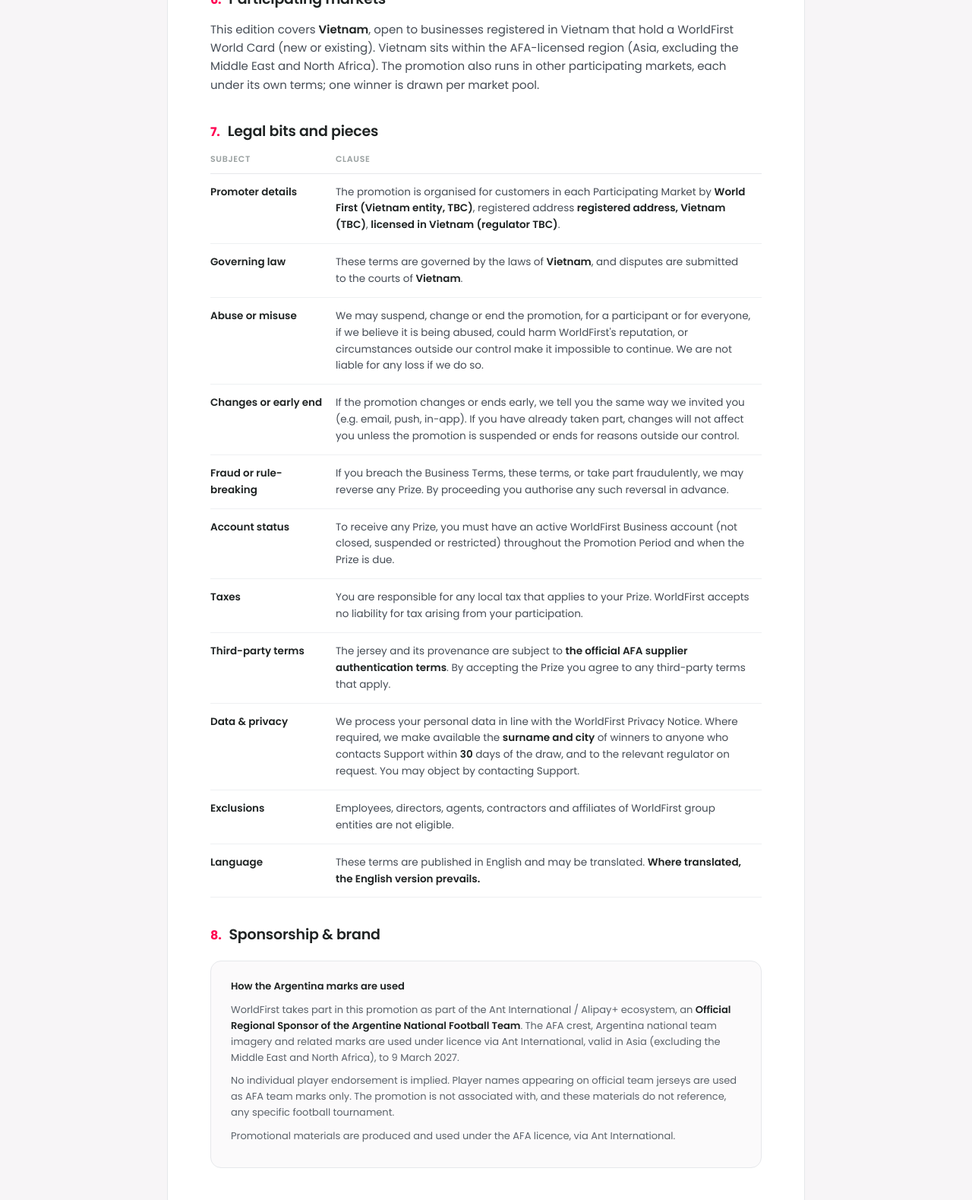
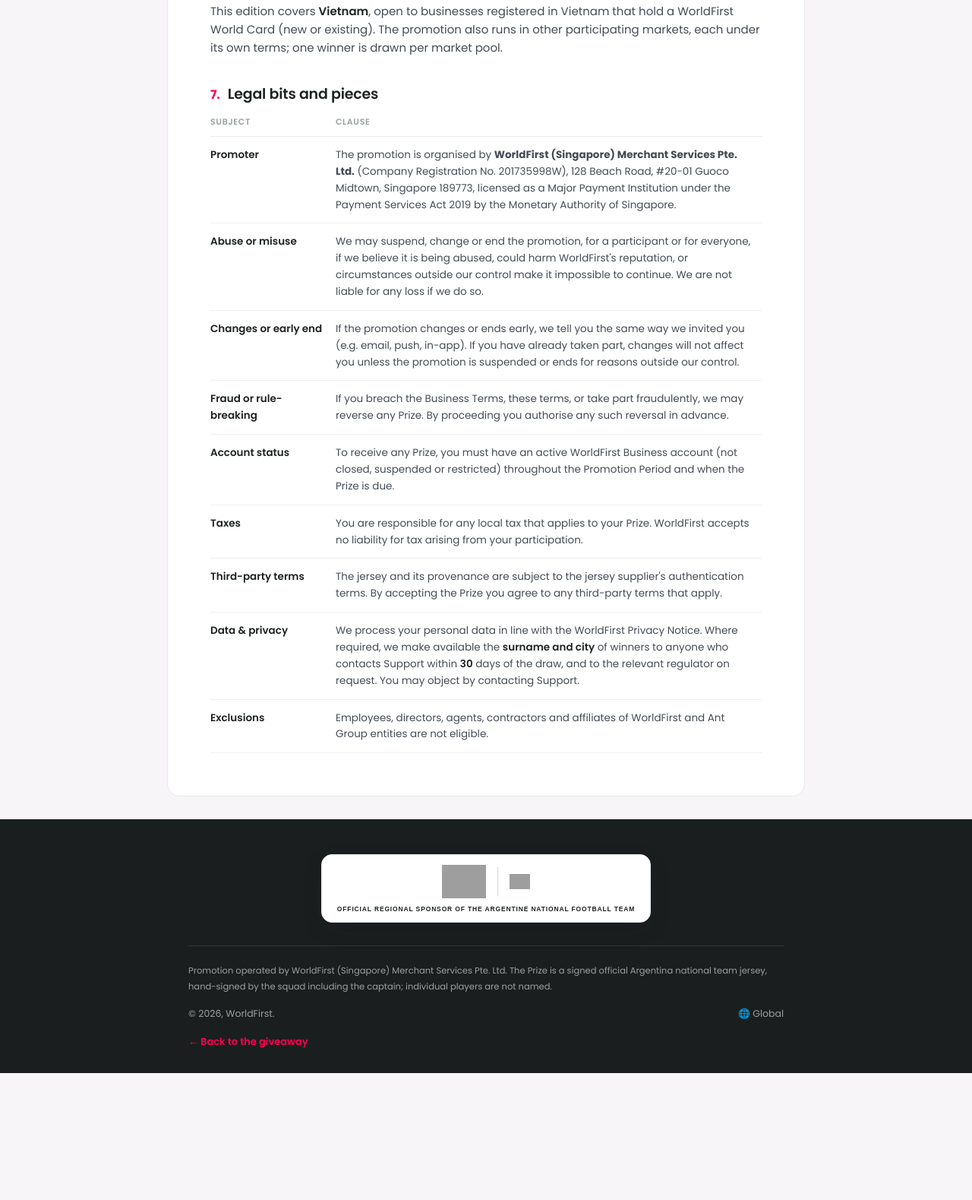
Before and after one commit to socialworldfirst/worldfirst-argentina-vn, a plain HTML site: page rules.html in a window 1280 px wide. Shown: the part 2465-4044 px from the top of the page at 76% size. After the commit the page ends 3877 px from the top, so only its background shows below. Drawn offline with Linux system fonts and the light colour scheme; grey boxes are pictures that could not be loaded; a web font is replaced by a local one.

Commit message:
Real WorldFirst (SG) entity from live site; remove governing-law/language/AFA-licence/made-up emails; SEA = region excl SG+VN (no MY/TH); wire real World Card sign-up URLs

```diff
--- a/rules.html
+++ b/rules.html
@@ -145,7 +145,7 @@
       <li>hold an active <b>World Card</b> (physical or virtual) on your account.</li>
     </ul>
     <p><b>Required step:</b> hold a World Card (open one if you don't already have it, available to new and existing WorldFirst customers) and reach at least <span class="ph">USD 1,500</span> in <b>Eligible Spend</b> on that card during the Promotion Period. Eligible Spend is defined as <span class="ph">the accumulative total of payments made with your World Card to suppliers, services or business expenses during the Promotion Period</span>. You receive <span class="ph">one</span> entry per <span class="ph">Eligible Participant</span>.</p>
-    <p><b>No purchase necessary.</b> You can also obtain one entry without making a payment. Email <b>vn-promo@worldfirst.com</b> during the Promotion Period with your registered business name and the last four digits of your World Card, and "Argentina Jersey Draw" as the subject line. Limited to one free entry per Eligible Participant.</p>
+    <p><b>No purchase necessary.</b> You can also obtain one entry without making a payment. Contact WorldFirst customer support during the Promotion Period with your registered business name and the last four digits of your World Card, quoting "Argentina Jersey Draw". Limited to one free entry per Eligible Participant.</p>
 
     <h2><span class="n">3.</span>How the Prize Draw works</h2>
     <p>Entries close at the end of the Promotion Period. The Prize Draw takes place on a single fixed date, <span class="ph">31 August 2026</span>, when we include all Eligible Participants who completed the required step and randomly select <b>three</b> winners, one per Participating Market.</p>
@@ -157,37 +157,28 @@
     <p>There is no cash alternative to the Prize. The Prize is not transferable except as we permit.</p>
 
     <h2><span class="n">5.</span>The Prize</h2>
-    <p>Each Prize is one (1) official Argentina national team jersey, hand-signed by members of the Argentina squad, including the team captain. Jerseys are authenticated by the Argentine Football Association (AFA). Where a jersey carries a player name and number, it is an official Argentina National Team jersey (an AFA mark).</p>
+    <p>Each Prize is one (1) official Argentina national team jersey, hand-signed by members of the Argentina squad, including the team captain, and authenticated by the Argentine Football Association.</p>
     <p>No individual player is named in this promotion and no individual-player endorsement is implied. Players are referred to collectively as the squad and the captain. The Prize is the signed jersey only, with no cash alternative.</p>
 
     <h2><span class="n">6.</span>Participating markets</h2>
-    <p>This edition covers <b>Vietnam</b>, open to businesses registered in Vietnam that hold a WorldFirst World Card (new or existing). Vietnam sits within the AFA-licensed region (Asia, excluding the Middle East and North Africa). The promotion also runs in other participating markets, each under its own terms; one winner is drawn per market pool.</p>
+    <p>This edition covers <b>Vietnam</b>, open to businesses registered in Vietnam that hold a WorldFirst World Card (new or existing). The promotion also runs in other participating markets, each under its own terms; one winner is drawn per market pool.</p>
 
     <h2><span class="n">7.</span>Legal bits and pieces</h2>
     <table>
       <thead><tr><th>Subject</th><th>Clause</th></tr></thead>
       <tbody>
-        <tr><td class="subj">Promoter details</td><td>The promotion is organised for customers in each Participating Market by <span class="ph"><span class="ph">World First (Vietnam entity, TBC)</span></span>, registered address <span class="ph"><span class="ph">registered address, Vietnam (TBC)</span></span>, <span class="ph"><span class="ph">licensed in Vietnam (regulator TBC)</span></span>.</td></tr>
-        <tr><td class="subj">Governing law</td><td>These terms are governed by the laws of <span class="ph">Vietnam</span>, and disputes are submitted to the courts of <span class="ph">Vietnam</span>.</td></tr>
+        <tr><td class="subj">Promoter</td><td>The promotion is organised by <b>WorldFirst (Singapore) Merchant Services Pte. Ltd.</b> (Company Registration No. 201735998W), 128 Beach Road, #20-01 Guoco Midtown, Singapore 189773, licensed as a Major Payment Institution under the Payment Services Act 2019 by the Monetary Authority of Singapore.</td></tr>
         <tr><td class="subj">Abuse or misuse</td><td>We may suspend, change or end the promotion, for a participant or for everyone, if we believe it is being abused, could harm WorldFirst's reputation, or circumstances outside our control make it impossible to continue. We are not liable for any loss if we do so.</td></tr>
         <tr><td class="subj">Changes or early end</td><td>If the promotion changes or ends early, we tell you the same way we invited you (e.g. email, push, in-app). If you have already taken part, changes will not affect you unless the promotion is suspended or ends for reasons outside our control.</td></tr>
         <tr><td class="subj">Fraud or rule-breaking</td><td>If you breach the Business Terms, these terms, or take part fraudulently, we may reverse any Prize. By proceeding you authorise any such reversal in advance.</td></tr>
         <tr><td class="subj">Account status</td><td>To receive any Prize, you must have an active WorldFirst Business account (not closed, suspended or restricted) throughout the Promotion Period and when the Prize is due.</td></tr>
         <tr><td class="subj">Taxes</td><td>You are responsible for any local tax that applies to your Prize. WorldFirst accepts no liability for tax arising from your participation.</td></tr>
-        <tr><td class="subj">Third-party terms</td><td>The jersey and its provenance are subject to <span class="ph">the official AFA supplier authentication terms</span>. By accepting the Prize you agree to any third-party terms that apply.</td></tr>
+        <tr><td class="subj">Third-party terms</td><td>The jersey and its provenance are subject to the jersey supplier's authentication terms. By accepting the Prize you agree to any third-party terms that apply.</td></tr>
         <tr><td class="subj">Data &amp; privacy</td><td>We process your personal data in line with the WorldFirst Privacy Notice. Where required, we make available the <span class="ph">surname and city</span> of winners to anyone who contacts Support within <span class="ph">30</span> days of the draw, and to the relevant regulator on request. You may object by contacting Support.</td></tr>
-        <tr><td class="subj">Exclusions</td><td>Employees, directors, agents, contractors and affiliates of WorldFirst group entities are not eligible.</td></tr>
-        <tr><td class="subj">Language</td><td>These terms are published in English and may be translated. <span class="ph">Where translated, the English version prevails.</span></td></tr>
+        <tr><td class="subj">Exclusions</td><td>Employees, directors, agents, contractors and affiliates of WorldFirst and Ant Group entities are not eligible.</td></tr>
       </tbody>
     </table>
 
-    <h2><span class="n">8.</span>Sponsorship &amp; brand</h2>
-    <div class="afa">
-      <h3>How the Argentina marks are used</h3>
-      <p>WorldFirst takes part in this promotion as part of the Ant International / Alipay+ ecosystem, an <b>Official Regional Sponsor of the Argentine National Football Team</b>. The AFA crest, Argentina national team imagery and related marks are used under licence via Ant International, valid in Asia (excluding the Middle East and North Africa), to 9 March 2027.</p>
-      <p>No individual player endorsement is implied. Player names appearing on official team jerseys are used as AFA team marks only. The promotion is not associated with, and these materials do not reference, any specific football tournament.</p>
-      <p>Promotional materials are produced and used under the AFA licence, via Ant International.</p>
-    </div>
   </div>
 
   <footer>
@@ -202,7 +193,7 @@
           <div class="lk-desig">Official Regional Sponsor of the Argentine National Football Team</div>
         </div>
       </div>
-      <div class="legal">Promotion operated by <span class="ph">World First (Vietnam entity, TBC)</span> in Vietnam. The Prize is a signed official Argentina national team jersey, hand-signed by the squad including the captain; individual players are not named. The AFA crest and Argentina national team marks are used under licence via Ant International, valid in Asia (excluding the Middle East and North Africa).</div>
+      <div class="legal">Promotion operated by WorldFirst (Singapore) Merchant Services Pte. Ltd. The Prize is a signed official Argentina national team jersey, hand-signed by the squad including the captain; individual players are not named.</div>
       <div class="fbar"><span>&copy; 2026, WorldFirst.</span><span>&#127760; Global</span></div>
       <div class="backtop"><a href="index.html">&larr; Back to the giveaway</a></div>
     </div>
```
